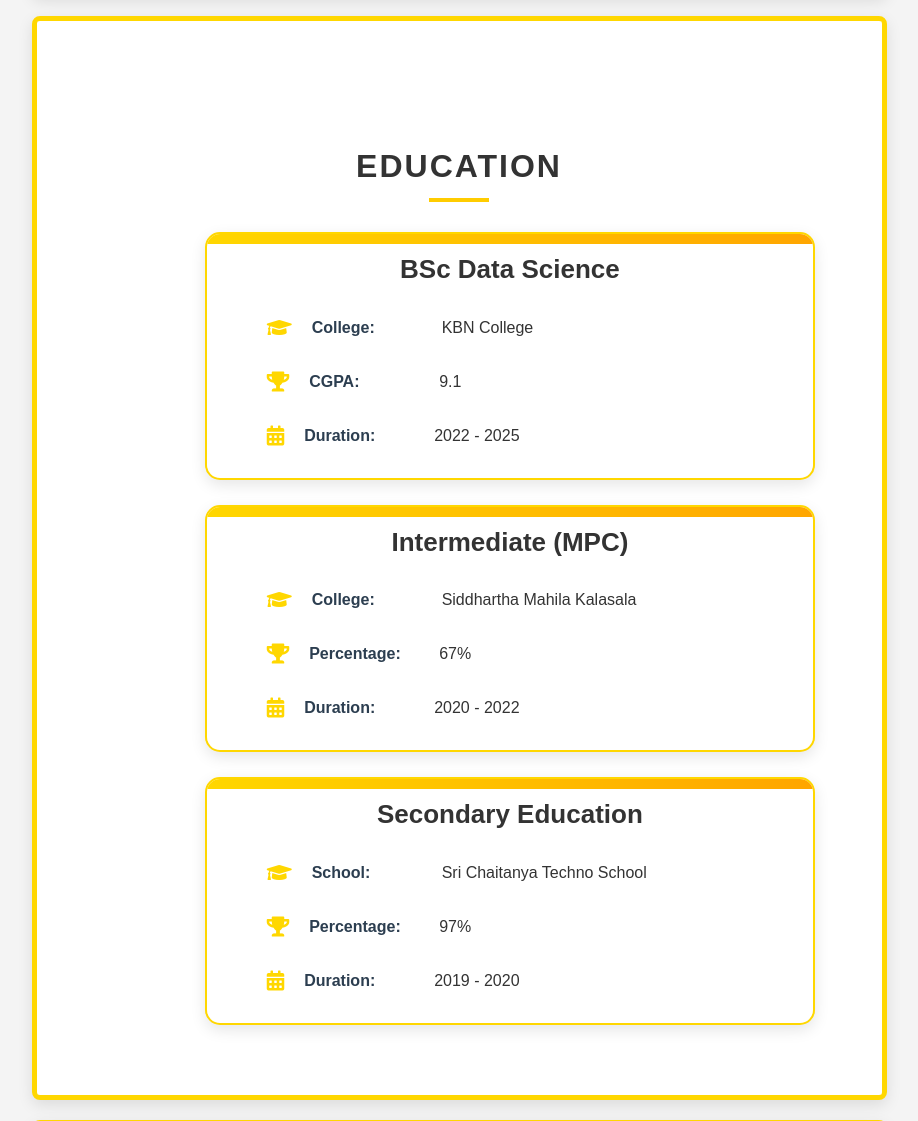
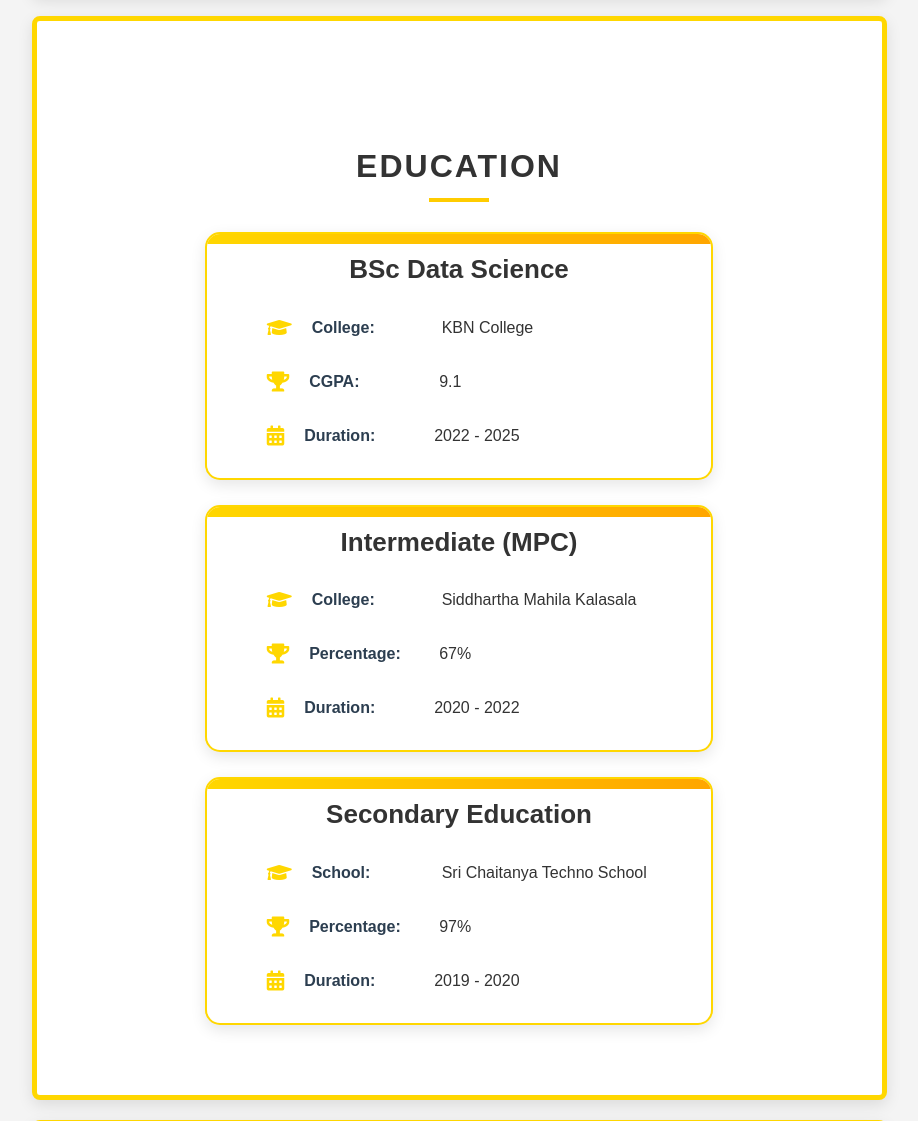
Before and after one commit to ChennuboinaSirisha/portfolio, a Flask app: page / in a window 1280 px wide. Shown: the part 2158-3279 px from the top of the page, without its empty margins (181-1099 px from the left). Run offline with Flask 3, Linux system fonts and the light colour scheme.

Commit message:
Update style.css

```diff
--- a/static/style.css
+++ b/static/style.css
@@ -668,7 +668,7 @@ button.s1:focus {
   border: 2px solid var(--border-color);
   position: relative;
   overflow: hidden;
-  width: 120%;
+  width: 100%;
   min-height: 100px;
   display: flex;
   flex-direction: column;
```
